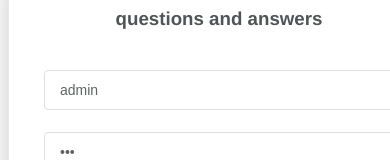
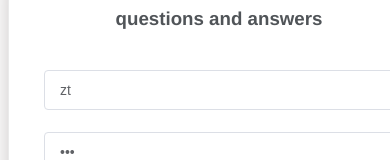
Before and after one commit to KrufZz/Vue-qa, a Vue app: page / in a window 390 px wide. Shown: the part 126-286 px from the top of the page. Built offline with nearby package versions, Linux system fonts and the light colour scheme.

Commit message:
:hamburger: hint edit

```diff
--- a/src/components/Login.vue
+++ b/src/components/Login.vue
@@ -24,7 +24,7 @@
         data(){
             return {
                 loginForm: {
-                    username:'admin',
+                    username:'zt',
                     password:'123',
                     number:'',
                     realname:''
@@ -46,6 +46,11 @@
                         this.username = successCode.data.data
                         this.$router.push({name:'Appindex',params:{loginUserName:this.username}})
 
+                        // eslint-disable-next-line no-empty
+                    }else {
+                        this.$alert(successCode.data.data, '提示', {
+                            confirmButtonText: '确定'
+                        })
                     }
                 })
             }
--- a/src/components/home/Register.vue
+++ b/src/components/home/Register.vue
@@ -18,7 +18,6 @@
     </body>
 </template>
 
-086f4e52b84c4d23a2a5e6fef9005562
 <script>
     export default {
         name: "Register",
@@ -47,8 +46,8 @@
                                 confirmButtonText: '确定'
                             })
                             _this.$router.replace('/login')
-                        } else {
-                            this.$alert(resp.data.message, '提示', {
+                        } else if(resp.data.code === 400) {
+                            this.$alert(resp.data.data, '提示', {
                                 confirmButtonText: '确定'
                             })
                         }
```
